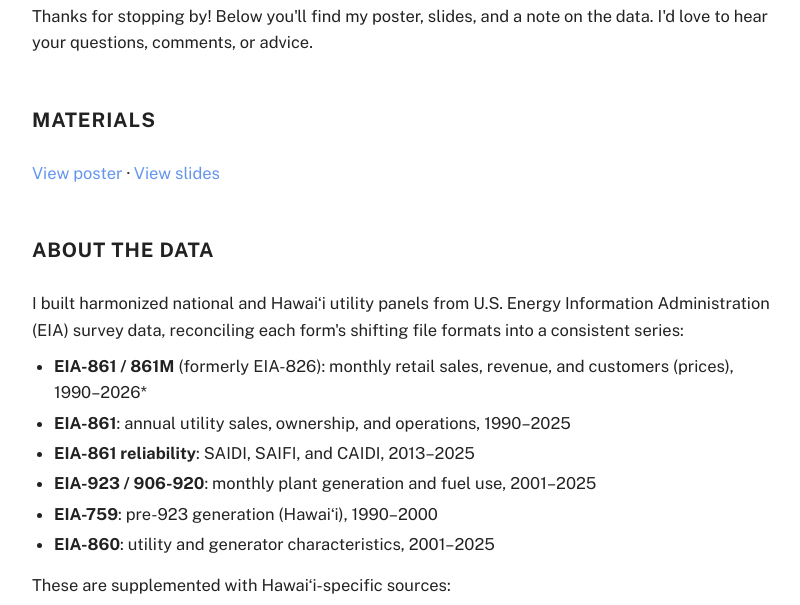
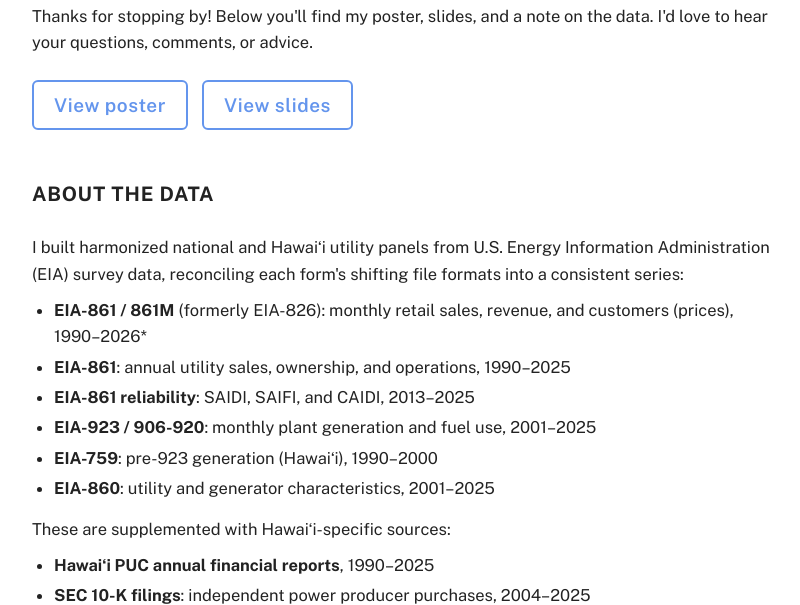
Before and after one commit to sydcampbell3/sydcampbell3.github.io, a plain HTML site: page usaee/index.html in a window 1280 px wide. Shown: the part 185-790 px from the top of the page, without its empty margins (232-1032 px from the left). Drawn offline with nearby package versions, Linux system fonts and the light colour scheme.

Commit message:
subtitle change

```diff
--- a/css/style.css
+++ b/css/style.css
@@ -72,6 +72,7 @@ summary { cursor: pointer; width: fit-content; margin-top: 6px; }
 .page-header h1 { margin-bottom: 4px; }
 .page-header .meta { margin-top: 0; }
 .subpage section h2 { margin-top: 48px; }
+.button-row { display: flex; flex-wrap: wrap; gap: 14px; margin-top: 24px; }
 .data-list { margin: 10px 0 14px; padding-left: 22px; }
 .data-list li + li { margin-top: 4px; }
 
--- a/usaee/index.html
+++ b/usaee/index.html
@@ -21,14 +21,11 @@
 
   <p>Thanks for stopping by! Below you'll find my poster, slides, and a note on the data. I'd love to hear your questions, comments, or advice.</p>
 
-  <section>
-    <h2>Materials</h2>
-    <!-- Put the files at files/usaee/poster.pdf and files/usaee/slides.pdf -->
-    <p>
-      <a href="../files/usaee/poster.pdf" target="_blank" rel="noopener">View poster</a> ·
-      <a href="../files/usaee/slides.pdf" target="_blank" rel="noopener">View slides</a>
-    </p>
-  </section>
+  <!-- Put the files at files/usaee/poster.pdf and files/usaee/slides.pdf -->
+  <p class="button-row">
+    <a class="callout-button" href="../files/usaee/poster.pdf" target="_blank" rel="noopener">View poster</a>
+    <a class="callout-button" href="../files/usaee/slides.pdf" target="_blank" rel="noopener">View slides</a>
+  </p>
 
   <section>
     <h2>About the Data</h2>
```
